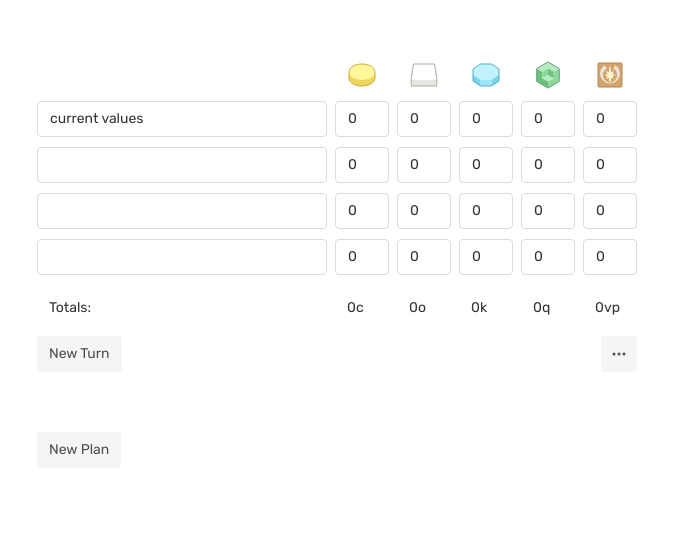
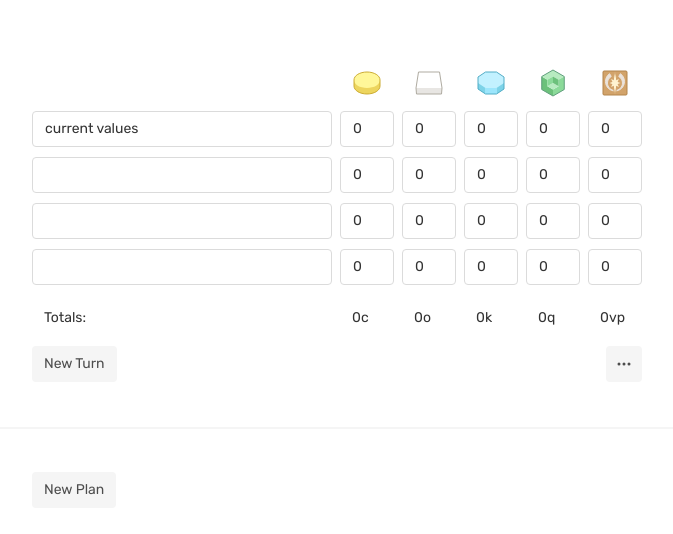
Before and after one commit to taylordolan/gaiaplanner, a Svelte app: page / in a window 1280 px wide. Shown: the top 534 px of the page, without its empty margins (303-976 px from the left). Built offline with nearby package versions, Linux system fonts and the light colour scheme.

Commit message:
add separator between plans

```diff
--- a/public/global.css
+++ b/public/global.css
@@ -48,10 +48,11 @@ select {
 /* global styles */
 
 .row {
-  width: 640px;
+  display: flex;
   max-width: 100%;
-  display: flex;
-  padding: 0 20px;
+  padding: 0 45px;
+  position: relative;
+  width: 700px;
 }
 
 .input {
@@ -88,3 +89,8 @@ select {
 .btn:active {
   background-color: hsl(0, 0%, 92%);
 }
+
+.btn:disabled {
+  opacity: .3;
+  pointer-events: none;
+}
--- a/src/App.svelte
+++ b/src/App.svelte
@@ -19,15 +19,29 @@
 <style>
   main {
     align-items: center;
-    color: #333;
+    color: hsl(0, 0%, 20%);
     display: flex;
     flex-direction: column;
     font-family: "Rubik", -apple-system, BlinkMacSystemFont, "Segoe UI", Roboto, Oxygen-Sans, Ubuntu, Cantarell, "Helvetica Neue", sans-serif;
     font-size: 14px;
   }
 
+  .row {
+    padding-top: 45px;
+    padding-bottom: 45px;
+  }
+
+  .row::before {
+    content: "";
+    width: 700px;
+    max-width: 100%;
+    border-top: 2px solid hsl(0, 0%, 96%);
+    position: absolute;
+    left: 0;
+    top: 0;
+  }
+
   .btn {
     align-self: flex-start;
-    margin-top: 60px;
   }
 </style>
--- a/src/Plan.svelte
+++ b/src/Plan.svelte
@@ -63,7 +63,7 @@ import { stop_propagation } from "svelte/internal";
 </script>
 
 <div class="plan">
-  <div class="row">
+  <div class="row header">
     <input class="input input-title">
     <div class="resource-icon-wrapper">
       <svg width="30" height="30" viewBox="0 0 30 30" fill="none" xmlns="http://www.w3.org/2000/svg">
@@ -128,10 +128,10 @@ import { stop_propagation } from "svelte/internal";
   </div>
   <div class="row footer">
     <button class="btn btn-new" on:click={addTurn}>New Turn</button>
-    <button class:hide={activeIndex === null} class="btn btn-icon" on:mousedown={(event) => event.preventDefault()} on:click={(event) => moveTurn(activeIndex, -1)}>
+    <button disabled={activeIndex === 0} class:hide={activeIndex === null} class="btn btn-icon" on:mousedown={(event) => event.preventDefault()} on:click={(event) => moveTurn(activeIndex, -1)}>
       <svg class="icon" xmlns="http://www.w3.org/2000/svg" viewBox="0 0 16 16"><path d="M13.71,7.29l-5-5a1,1,0,0,0-.33-.21,1,1,0,0,0-.76,0,1,1,0,0,0-.33.21l-5,5a1,1,0,0,0,0,1.42,1,1,0,0,0,1.42,0L7,5.41V13a1,1,0,0,0,2,0V5.41l3.29,3.3a1,1,0,0,0,1.42,0A1,1,0,0,0,13.71,7.29Z"/></svg>
     </button>
-    <button class:hide={activeIndex === null} class="btn btn-icon" on:mousedown={(event) => event.preventDefault()} on:click={moveTurn(activeIndex, 1)}>
+    <button disabled={activeIndex === plan.length - 1} class:hide={activeIndex === null} class="btn btn-icon" on:mousedown={(event) => event.preventDefault()} on:click={moveTurn(activeIndex, 1)}>
       <svg class="icon flip-y" xmlns="http://www.w3.org/2000/svg" viewBox="0 0 16 16"><path d="M13.71,7.29l-5-5a1,1,0,0,0-.33-.21,1,1,0,0,0-.76,0,1,1,0,0,0-.33.21l-5,5a1,1,0,0,0,0,1.42,1,1,0,0,0,1.42,0L7,5.41V13a1,1,0,0,0,2,0V5.41l3.29,3.3a1,1,0,0,0,1.42,0A1,1,0,0,0,13.71,7.29Z"/></svg>
     </button>
     <button class:hide={activeIndex === null} class="btn btn-icon" on:mousedown={(event) => event.preventDefault()} on:click={toggleTurn(activeIndex)}>
@@ -151,11 +151,31 @@ import { stop_propagation } from "svelte/internal";
     align-items: center;
     display: flex;
     flex-direction: column;
-    margin-top: 60px;
+    padding: 45px 0;
     width: 100%;
+    position: relative;
+  }
+
+  .plan:first-child {
+    margin-top: 15px;
+  }
+
+  .plan:not(:first-child):before {
+    content: "";
+    width: 700px;
+    max-width: 100%;
+    border-top: 2px solid hsl(0, 0%, 96%);
+    position: relative;
+    top: -45px;
   }
 
   /* header */
+
+  .header {
+    padding-top: 5px;
+    padding-bottom: 5px;
+    align-items: center;
+  }
 
   .input-title {
     flex: 1 1 240px;
--- a/src/Turn.svelte
+++ b/src/Turn.svelte
@@ -16,9 +16,9 @@
 
 <div class="turn">
   <div class="row" class:in-active-row={turnIndex === activeIndex}>
-    <input class:in-active-row={turnIndex === activeIndex} on:blur={handleBlur} on:focus={handleFocus} class:disabled={!turn.enabled} class="input input-desc" bind:value={turn.description}>
+    <input class:in-active-row={turnIndex === activeIndex} on:blur={handleBlur} on:focus={handleFocus} class:excluded={!turn.enabled} class="input input-desc" bind:value={turn.description}>
     {#each Object.entries(turn.resources) as resource}
-    <input class:in-active-row={turnIndex === activeIndex} on:blur={handleBlur} on:focus={handleFocus} class:disabled={!turn.enabled} class="input input-num" type="number" bind:value={turn.resources[resource[0]]}>
+    <input class:in-active-row={turnIndex === activeIndex} on:blur={handleBlur} on:focus={handleFocus} class:excluded={!turn.enabled} class="input input-num" type="number" bind:value={turn.resources[resource[0]]}>
     {/each}
   </div>
 </div>
@@ -27,7 +27,7 @@
   .turn {
     display: flex;
     justify-content: center;
-    padding: 5px;
+    padding: 5px 0;
     width: 100%;
   }
 
@@ -53,7 +53,8 @@
     flex: 0 1 54px;
   }
 
-  .disabled {
-    opacity: .25;
+  .excluded {
+    color: hsl(0, 0%, 80%);
+    text-decoration: line-through;
   }
 </style>
```
Also changed, not shown: notes.txt.
